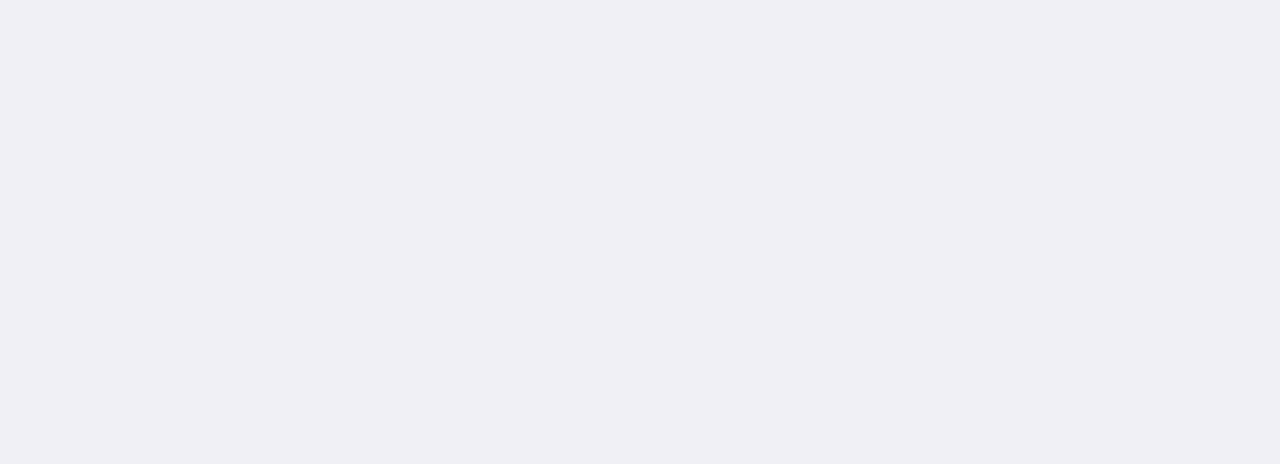
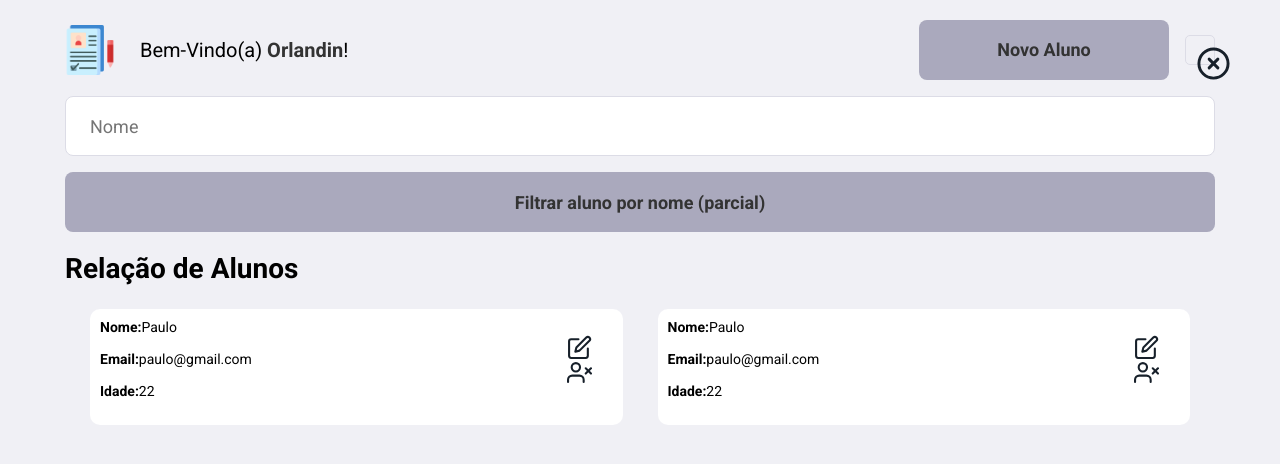
Before and after one commit to MateusOrlandinDias/AlunosClient, a React (Create React App) app: page /alunos in a window 1280 px wide. Before the commit this address had no page. Shown: the top 464 px of the page. Built offline with nearby package versions, Linux system fonts and the light colour scheme.

Commit message:
Class 13\ Implementing Alunos page -Alunos Page -New route setted -Alunos Page style.css done

```diff
--- a/package.json
+++ b/package.json
@@ -8,6 +8,7 @@
     "@testing-library/user-event": "^13.5.0",
     "react": "^18.2.0",
     "react-dom": "^18.2.0",
+    "react-icons": "^4.8.0",
     "react-router-dom": "^6.11.0",
     "react-scripts": "5.0.1",
     "web-vitals": "^2.1.4"
--- /dev/null
+++ b/src/pages/Alunos/index.js
@@ -0,0 +1,51 @@
+import React from 'react';
+import './styles.css';
+import logoCadastro from '../../assets/cadastro.png';
+import { Link } from 'react-router-dom';
+import { FiXCircle, FiEdit, FiUserX } from 'react-icons/fi';
+
+export default function Alunos(){
+    return(
+        <div className='aluno-container'>
+            <header>
+                <img src={logoCadastro} alt="Cadastro" />
+                <span>Bem-Vindo(a) <strong>Orlandin</strong>!</span>
+                <Link className='button' to="aluno/novo">Novo Aluno</Link>
+                <button type="button">
+                    <FiXCircle size={35} color="#17202a" />
+                </button>
+            </header>
+            <form>
+                <input type="text" placeholder='Nome' />
+                <button type='button' class='button'>
+                    Filtrar aluno por nome (parcial)
+                </button>
+            </form>
+            <h1>Relação de Alunos</h1>
+            <ul>
+                <li>
+                    <b>Nome:</b>Paulo<br/><br/>
+                    <b>Email:</b>paulo@gmail.com<br/><br/>
+                    <b>Idade:</b>22<br/><br/>
+                    <button type='button'>
+                        <FiEdit size="25" color="17202a" />
+                    </button>
+                    <button type='button'>
+                        <FiUserX size="25" color="17202a" />
+                    </button>
+                </li>
+                <li>
+                    <b>Nome:</b>Paulo<br/><br/>
+                    <b>Email:</b>paulo@gmail.com<br/><br/>
+                    <b>Idade:</b>22<br/><br/>
+                    <button type='button'>
+                        <FiEdit size="25" color="17202a" />
+                    </button>
+                    <button type='button'>
+                        <FiUserX size="25" color="17202a" />
+                    </button>
+                </li>
+            </ul>
+        </div>
+    );
+}
--- /dev/null
+++ b/src/pages/Alunos/styles.css
@@ -0,0 +1,97 @@
+.aluno-container{
+    width: 100%;
+    max-width: 1200px;
+    padding: 0 25px;
+    margin: 20px auto;
+}
+
+.aluno-container header{
+    display: flex;
+    align-items: center;
+}
+
+.aluno-container header span{
+    font-size: 20px;
+    margin-left: 25px;
+}
+
+.aluno-container header span strong{
+    color:#333333;
+}
+
+.aluno-container header img{
+    height: 50px;
+}
+
+.aluno-container header a{
+    width: 250px;
+    margin-left: auto;
+    margin-top: 0;
+}
+
+.aluno-container header button{
+    height: 30px;
+    width: 30px;
+    padding: 10px;
+    border-radius: 5px;
+    border: 1px solid #DCDCE6;
+    background: transparent;
+    margin-left: 16px;
+    transition: border-color 0.5s;
+}
+
+.aluno-container header button:hover{
+    border-color: #201465;
+}
+
+.aluno-container h1{
+    margin-top: 20px;
+    margin-bottom: 24px;
+}
+
+.aluno-container ul{
+    display: grid;
+    padding: 0 25px;
+    grid-template-columns: repeat(2, 1fr);
+    grid-gap: 35px;
+    list-style: none;
+}
+
+.aluno-container ul li{
+    background: #ffffff;
+    padding: 10px;
+    border-radius: 10px;
+    position: relative;
+}
+
+.aluno-container ul li button{
+    position: absolute;
+    right: 25px;
+    top: 25px;
+    border: 0;
+    background: transparent;
+}
+
+.aluno-container ul li button + button{
+    top: 50px;
+}
+
+.aluno-container ul li button:hover{
+    opacity: 0.8;
+}
+
+.aluno-container ul li strong{
+    display: block;
+    margin-bottom: 16px;
+    color: #41414D;
+}
+
+.aluno-container ul li p + strong{
+    margin-top: 32px;
+}
+
+.aluno-container ul li p{
+    color: #737380;
+    line-height: 21px;
+    font-size: 16px;
+}
--- a/src/routes.js
+++ b/src/routes.js
@@ -1,12 +1,14 @@
 import React from "react";
 import { BrowserRouter, Route, Routes } from "react-router-dom";
 import Login from './pages/Login';
+import Alunos from './pages/Alunos';
 
 export default function RoutesApp(){
     return(
         <BrowserRouter>
             <Routes>
                 <Route path="/" exact element={<Login />} />
+                <Route path="/alunos" exact element={<Alunos />} />
             </Routes>
         </BrowserRouter>
     );
```
Also changed, not shown: src/assets/cadastro.png (added), 1 other file (tests, documents, lock files or other folders).
